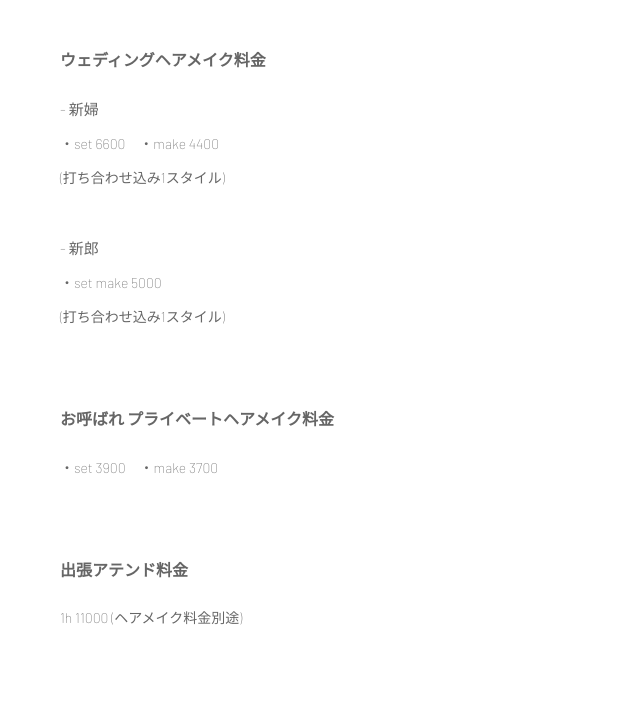
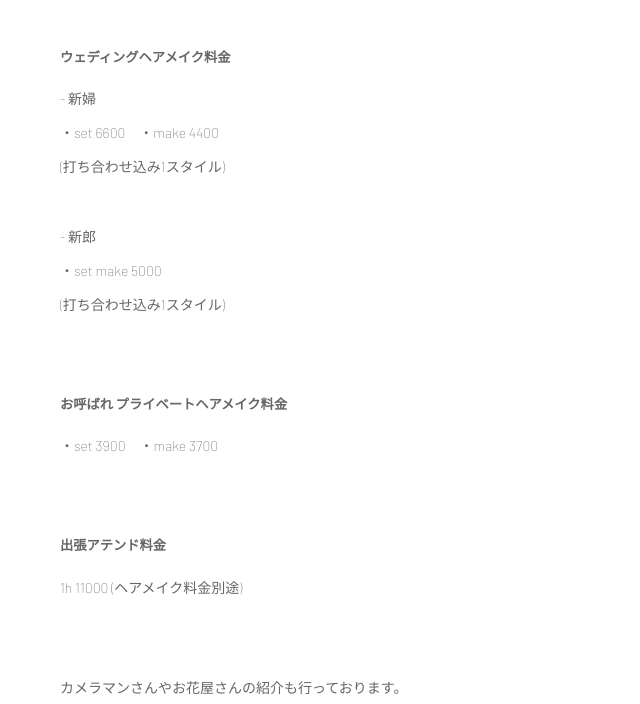
Before and after one commit to marikotanikawa/yukimiura.github.io, a plain HTML site: page price.html in a window 1280 px wide. Shown: the part 68-772 px from the top of the page, without its empty margins (0-640 px from the left). Drawn offline with Linux system fonts and the light colour scheme.

Commit message:
Add files via upload

```diff
--- a/price.scss
+++ b/price.scss
@@ -40,13 +40,10 @@ body {
         margin-bottom: 80px;
     }
 
-    h5 {
-        font-size: 16px;
-    }
 
     .set {
         font-weight: 300;
-        font-size: 15px;
+        font-size: 14px;
         // text-decoration: underline;
 
     }
```
Also changed, not shown: price.css, 1 other file.
